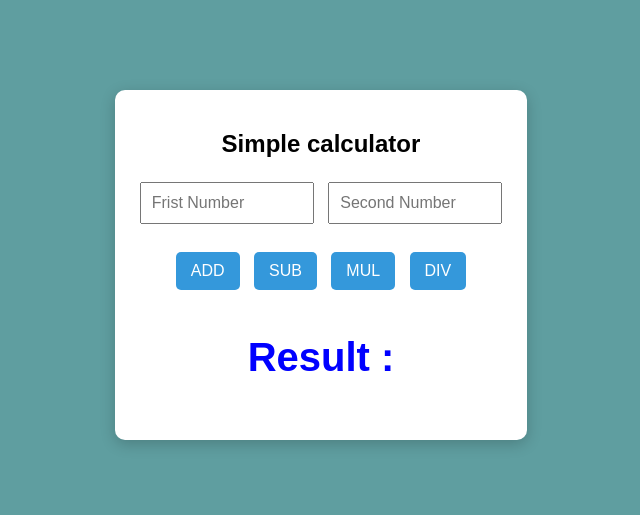
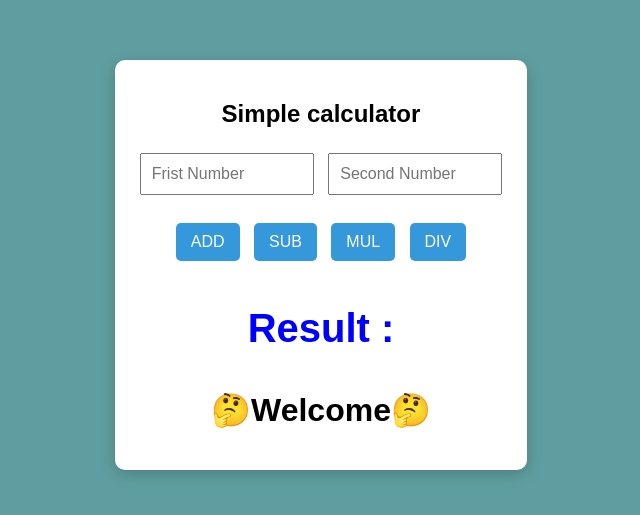
Before and after one commit to Pranto-29/simple-calculator, a plain HTML site: page index.html in a window 1280 px wide. Shown: the part 143-658 px from the top of the page, without its empty margins (319-959 px from the left). Drawn offline with Linux system fonts and the light colour scheme.

Commit message:
addded an new mesage

```diff
--- a/index.html
+++ b/index.html
@@ -19,6 +19,7 @@
     <button onclick="multiply()">MUL</button>
     <button onclick="divided()">DIV</button>
     <h3>Result : <span id="result"></span></h3>
+    <h1>🤔Welcome🤔</h1>
     </div>
 
 
```
